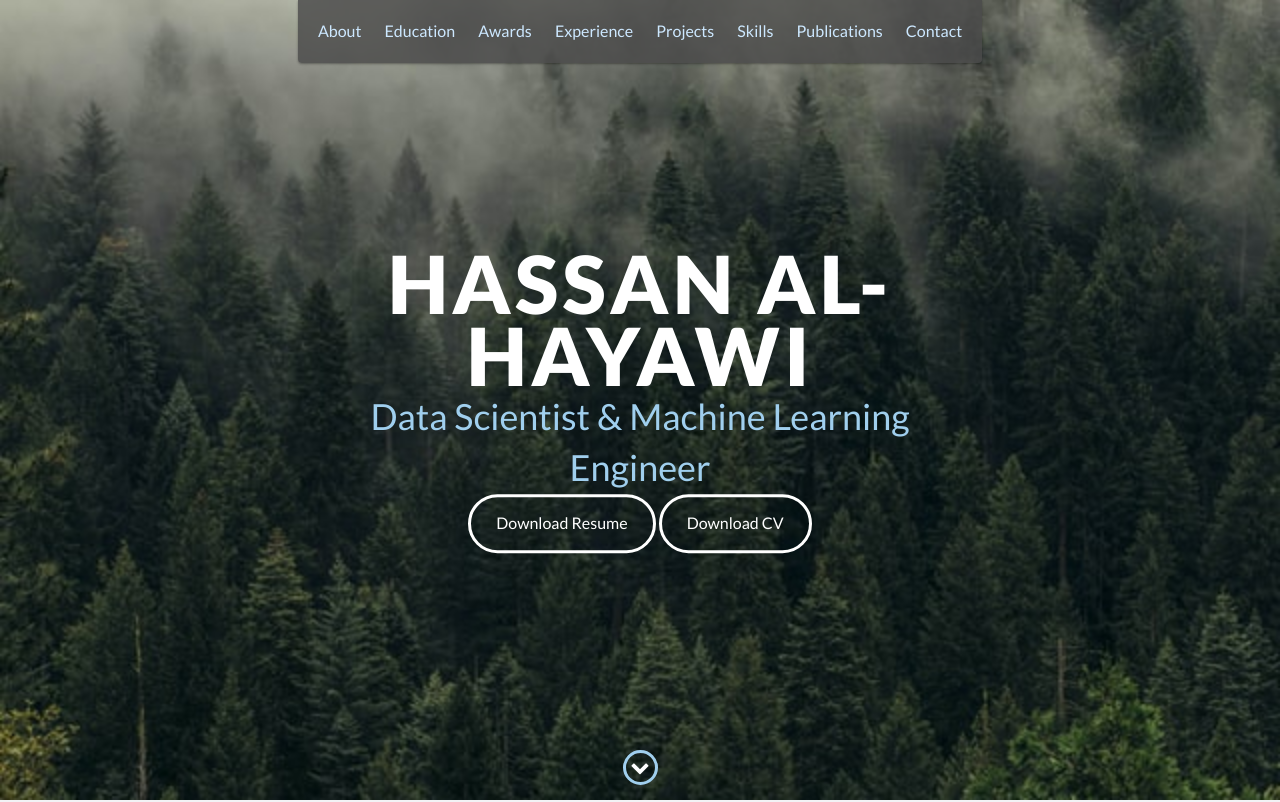
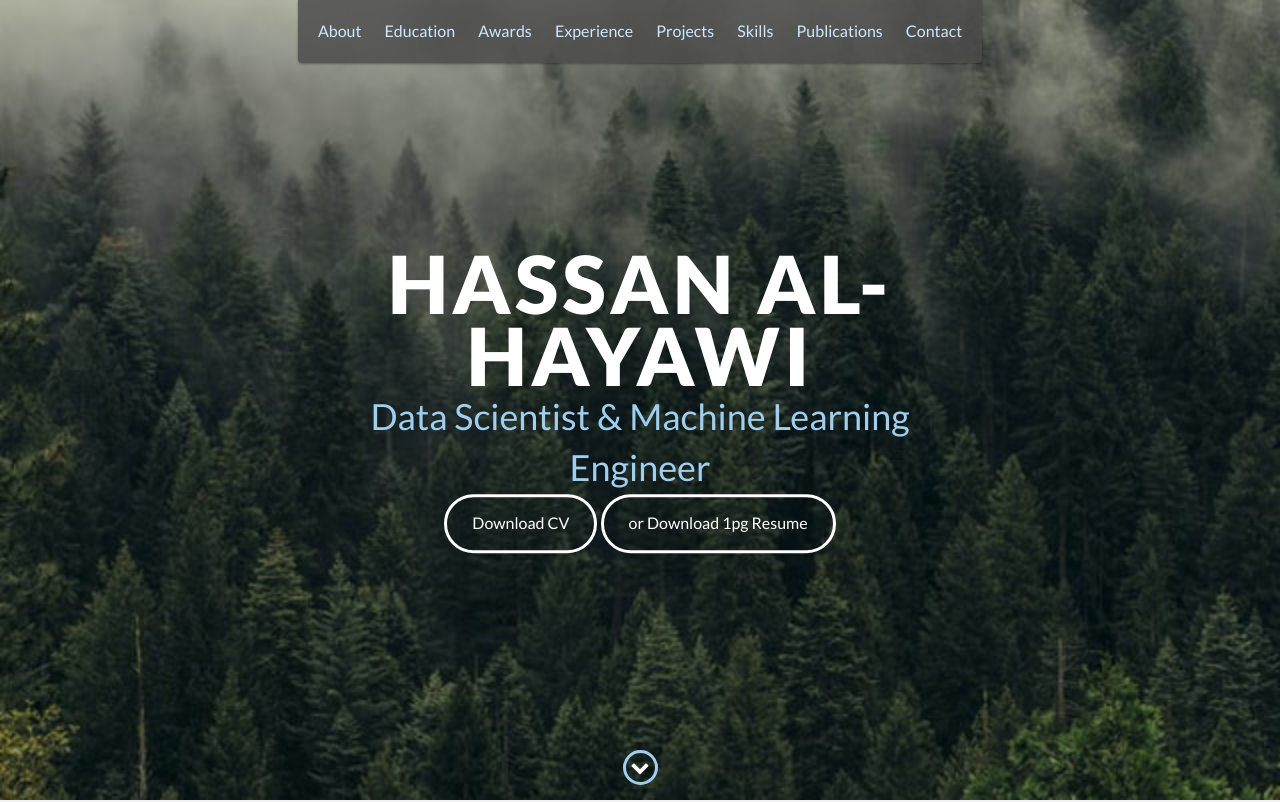
Before and after one commit to Hassan9001/Hassan9001.github.io, a plain HTML site: page index.html in a window 1280 px wide. Shown: the top 802 px of the page. Drawn offline with nearby package versions, Linux system fonts and the light colour scheme; files whose address does not match are found by name.

Commit message:
1pg resume

```diff
--- a/index.html
+++ b/index.html
@@ -44,8 +44,8 @@
             <h1>Hassan Al-Hayawi</h1>
             <h2>Data Scientist & Machine Learning Engineer</h2>
             <!-- <h3>Canadian <img src="https://upload.wikimedia.org/wikipedia/commons/c/cf/Flag_of_Canada.svg" alt="Canadian Flag"></h3> -->
-            <a href="https://raw.githubusercontent.com/Hassan9001/Hassan9001.github.io/main/assets/Resume_Hassan%20Al-Hayawi.pdf" class="btn-rounded-white">Download Resume</a>
             <a href="https://raw.githubusercontent.com/Hassan9001/Hassan9001.github.io/main/assets/CV_Hassan%20Al-Hayawi.pdf" class="btn-rounded-white">Download CV</a>
+            <a href="https://raw.githubusercontent.com/Hassan9001/Hassan9001.github.io/main/assets/Resume_Hassan%20Al-Hayawi.pdf" class="btn-rounded-white">or Download 1pg Resume</a>
         </div>
         <div id="lead-overlay"></div>
     <!-- lead-down -->
```
Also changed, not shown: 3 other files.
